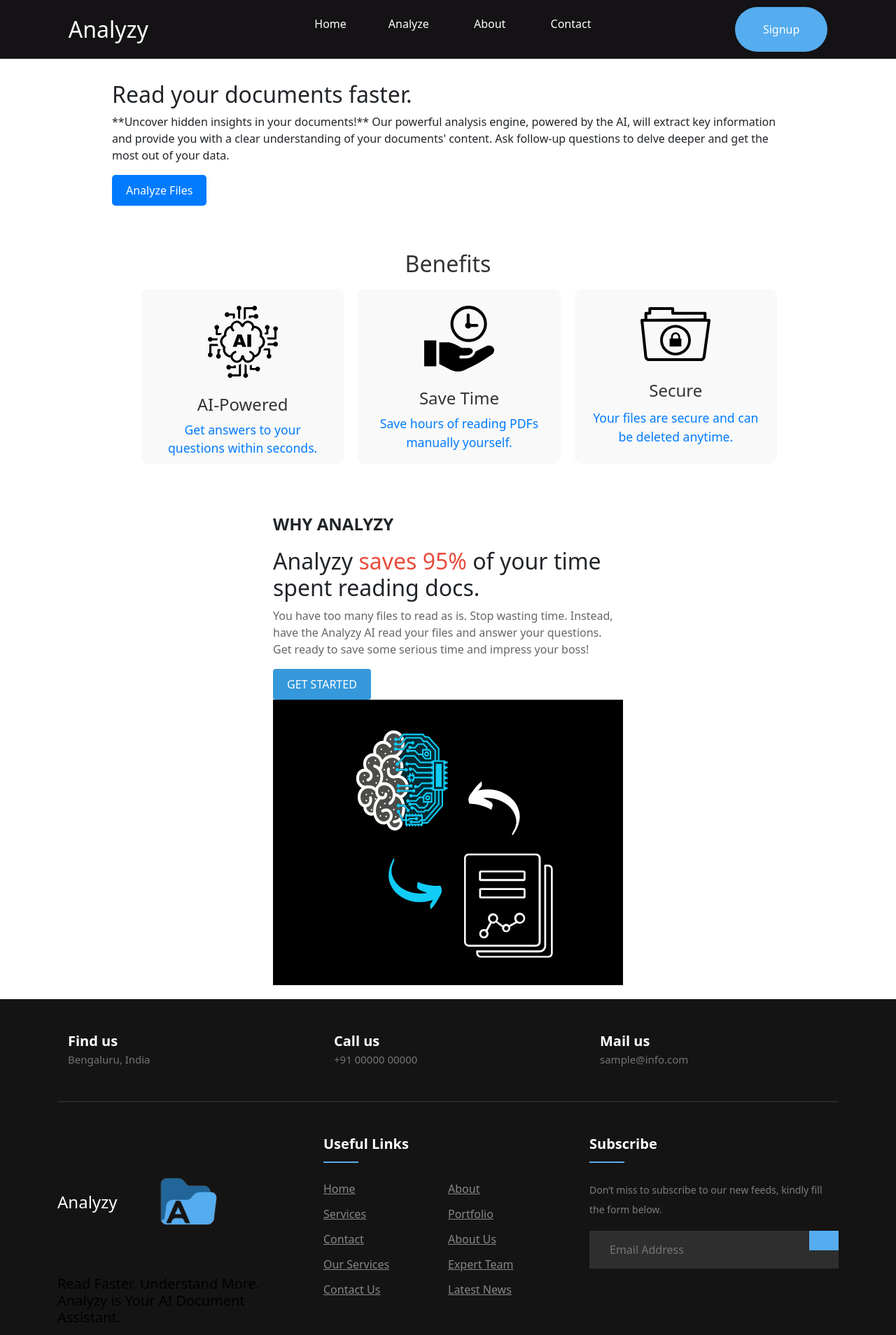
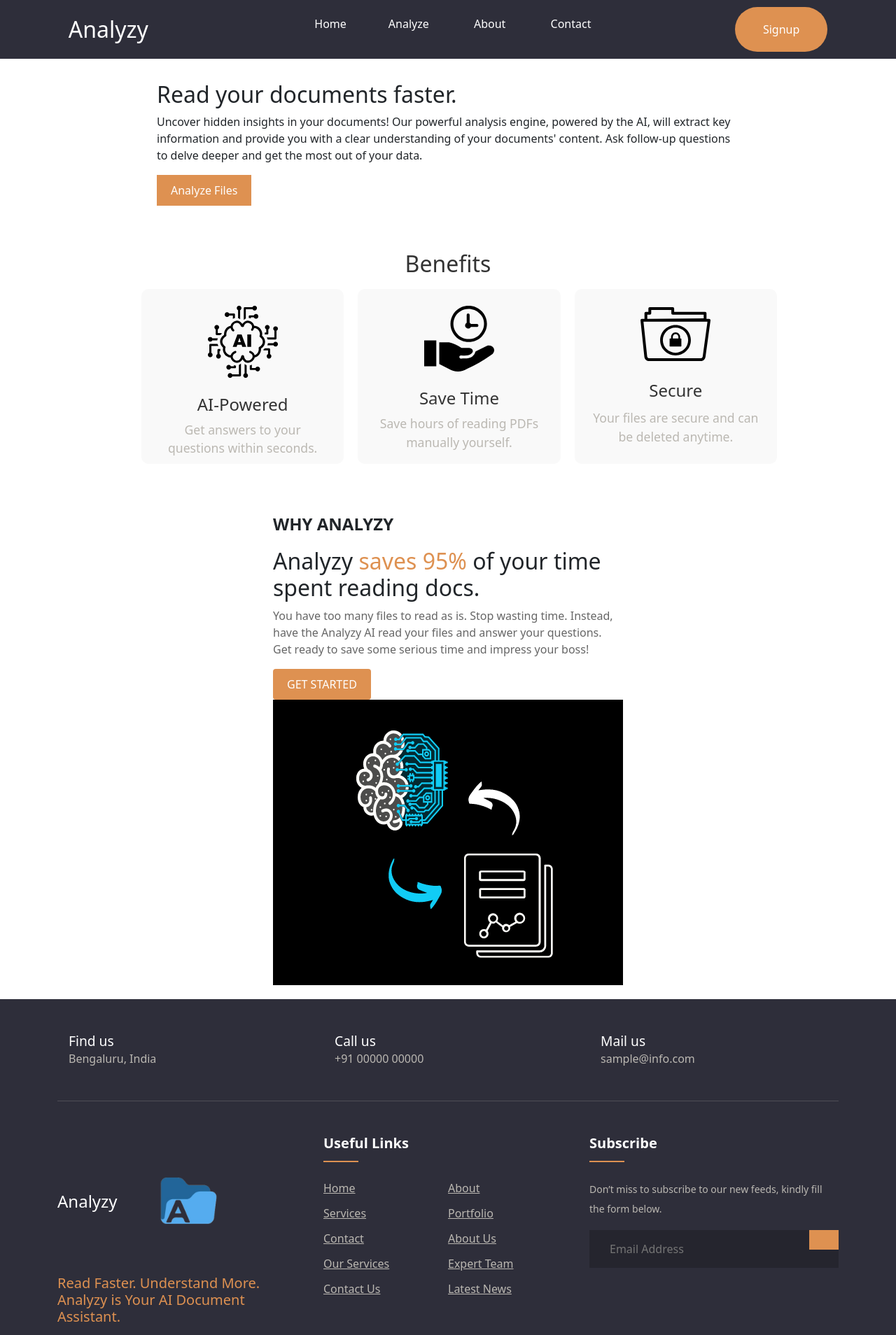
Before and after one commit to Smoke221/Analyzy, a Vue app in the folder vue_frontend/: page / in a window 1280 px wide. Shown: the top 1908 px of the page at 70% size. Built offline with nearby package versions, Linux system fonts and the light colour scheme.

Commit message:
working on color palette.

```diff
--- a/vue_frontend/src/components/DragAndDrop.vue
+++ b/vue_frontend/src/components/DragAndDrop.vue
@@ -16,7 +16,7 @@
             <span @click="removeFile(file)" class="material-symbols-outlined remove-button">delete</span>
           </li>
           <li class="upload-button-container">
-            <button @click="uploadFiles">Upload</button>
+            <button class="upload-button" @click="uploadFiles">Upload</button>
           </li>
         </ul>
       </div>
@@ -199,7 +199,7 @@ export default {
 
 .selectFile {
   cursor: pointer;
-  color: #55ACEE;
+  color: #DE9151;
 }
 
 .file-list {
@@ -217,12 +217,22 @@ export default {
 
 .remove-button {
   cursor: pointer;
-  color: #c8c8c8;
+  color: #BBB8B2;
   transition: color 0.2s ease;
 }
 
 .remove-button:hover {
   color: #888;
+}
+
+.upload-button{
+  padding: 10px 20px;
+  font-size: 16px;
+  background-color: #DE9151;
+  color: white;
+  border: none;
+  border-radius: 4px;
+  cursor: pointer;
 }
 
 .upload-button-container {
--- a/vue_frontend/src/components/Footer.vue
+++ b/vue_frontend/src/components/Footer.vue
@@ -123,36 +123,35 @@ ul {
 }
 
 .footer-section {
-    background: #151414;
+    background: #2E2E3A;
     position: relative;
 }
 
 .footer-cta {
-    border-bottom: 1px solid #373636;
+    border-bottom: 1px solid #bbb8b23a;
 }
 
 .single-cta i {
-    color: #55ACEE;
+    color: #DE9151;
     font-size: 30px;
     float: left;
     margin-top: 8px;
 }
 
 .cta-text {
-    padding-left: 15px;
+    padding-left: 1rem;
     display: inline-block;
 }
 
 .cta-text h4 {
     color: #fff;
-    font-size: 20px;
-    font-weight: 600;
+    font-size: 1.2rem;
     margin-bottom: 2px;
 }
 
 .cta-text span {
-    color: #757575;
-    font-size: 15px;
+    color: #BBB8B2;
+    font-size: 1rem;
 }
 
 .footer-content {
@@ -184,12 +183,12 @@ ul {
 }
 
 .footer-text h5 {
-    color: #000000;
+    color: #DE9151;
 }
 
 .footer-text p {
     font-size: 14px;
-    color: #7e7e7e;
+    color: #BBB8B2;
     line-height: 28px;
 }
 
@@ -199,7 +198,6 @@ ul {
     font-size: 20px;
     font-weight: 700;
     font-family: 'Poppins', sans-serif;
-    margin-bottom: 20px;
 }
 
 .footer-social-icon a {
@@ -221,7 +219,7 @@ ul {
 }
 
 .twitter-bg {
-    background: #55ACEE;
+    background: #DE9151;
 }
 
 .google-bg {
@@ -243,7 +241,7 @@ ul {
     bottom: -15px;
     height: 2px;
     width: 50px;
-    background: #55ACEE;
+    background: #DE9151;
 }
 
 .footer-widget ul li {
@@ -253,11 +251,11 @@ ul {
 }
 
 .footer-widget ul li a:hover {
-    color: #55ACEE;
+    color: #DE9151;
 }
 
 .footer-widget ul li a {
-    color: #878787;
+    color: #BBB8B2;
     text-transform: capitalize;
 }
 
@@ -269,17 +267,17 @@ ul {
 .subscribe-form input {
     width: 100%;
     padding: 14px 28px;
-    background: #2E2E2E;
-    border: 1px solid #2E2E2E;
+    background: #25252e;
+    border: 1px solid #25252e;
     color: #fff;
 }
 
 .subscribe-form button {
     position: absolute;
     right: 0;
-    background: #55ACEE;
+    background: #DE9151;
     padding: 13px 20px;
-    border: 1px solid #55ACEE;
+    border: 1px solid #DE9151;
     top: 0;
 }
 
@@ -290,7 +288,7 @@ ul {
 }
 
 .copyright-area {
-    background: #202020;
+    background: #25252e;
     padding: 25px 0;
 }
 
@@ -301,7 +299,7 @@ ul {
 }
 
 .copyright-text p a {
-    color: #55ACEE;
+    color: #DE9151;
 }
 
 .footer-menu li {
@@ -310,7 +308,7 @@ ul {
 }
 
 .footer-menu li:hover a {
-    color: #55ACEE;
+    color: #DE9151;
 }
 
 .footer-menu li a {
--- a/vue_frontend/src/components/Home.vue
+++ b/vue_frontend/src/components/Home.vue
@@ -4,7 +4,7 @@
       <div class="intro">
         <h2>Read your documents faster.</h2>
         <p class="intro-text">
-          **Uncover hidden insights in your documents!** Our powerful analysis
+          <span>Uncover hidden insights in your documents!</span> Our powerful analysis
           engine, powered by the AI, will extract key information and provide
           you with a clear understanding of your documents' content. Ask
           follow-up questions to delve deeper and get the most out of your data.
@@ -71,23 +71,23 @@ export default {
   margin: 0 auto;
   max-width: 80%;
 }
-
+.intro{
+  max-width: 70%;
+}
 .intro-text {
   font-size: 1rem;
   margin-bottom: 1rem;
 }
 
 .analyze-button {
-  background-color: #007bff;
+  background-color: #DE9151;
   color: white;
   padding: 10px 20px;
   border: none;
-  border-radius: 5px;
-  cursor: pointer;
 }
 
 .analyze-button:hover {
-  background-color: #0069d9;
+  background-color: #de9151c3;
 }
 
 .benefits {
@@ -133,7 +133,7 @@ export default {
 .benefits li p {
   margin: 0;
   font-size: 1.1rem;
-  color: #007bff;
+  color: #BBB8B2;
   text-align: center;
 }
 
@@ -160,7 +160,7 @@ export default {
 }
 
 .benefit-title .highlight {
-  color: #e74c3c;
+  color: #DE9151;
 }
 
 .description {
@@ -172,7 +172,7 @@ export default {
 .get-started-button {
   padding: 10px 20px;
   font-size: 16px;
-  background-color: #3498db;
+  background-color: #DE9151;
   color: white;
   border: none;
   border-radius: 4px;
@@ -180,6 +180,6 @@ export default {
 }
 
 .get-started-button:hover {
-  background-color: #2980b9;
+  background-color: #DE9151;
 }
 </style>
--- a/vue_frontend/src/components/Nav.vue
+++ b/vue_frontend/src/components/Nav.vue
@@ -59,7 +59,7 @@ export default {
   top: 0;
   display: flex;
   padding: 10px;
-  background-color: #141214;
+  background-color: #2E2E3A;
   justify-content: space-around;
   align-items: center;
   z-index: 10;
@@ -84,7 +84,7 @@ export default {
   position: absolute;
   width: 100%;
   height: 0.17rem;
-  background-color: #55ACEE;
+  background-color: #DE9151;
   left: 0;
   bottom: 0;
   transform-origin: 0% 100%;
@@ -109,7 +109,7 @@ export default {
 }
 
 .nav-button {
-  background-color: #55ACEE;
+  background-color: #DE9151;
   border-radius: 50px;
   position: relative;
   display: inline-block;
--- a/vue_frontend/src/components/sectionsOfAnalyzePage/fileSummary.vue
+++ b/vue_frontend/src/components/sectionsOfAnalyzePage/fileSummary.vue
@@ -60,7 +60,7 @@ export default {
     width: 2.5rem;
     height: 2.5rem;
     border: 5px solid #FFF;
-    border-bottom-color: #ff0059;
+    border-bottom-color: #2E2E3A;
     border-radius: 50%;
     display: inline-block;
     box-sizing: border-box;
--- a/vue_frontend/src/style.css
+++ b/vue_frontend/src/style.css
@@ -14,9 +14,9 @@
     background-image: -webkit-gradient(linear,
             left bottom,
             left top,
-            color-stop(0.44, rgb(122, 153, 217)),
-            color-stop(0.72, rgb(73, 125, 189)),
-            color-stop(0.86, rgb(28, 58, 148)));
+            color-stop(0.44, #DE9151),
+            color-stop(0.72, #DE9151),
+            color-stop(0.86, #de915192));
 }
 
 ::-webkit-scrollbar-thumb:hover {
```
